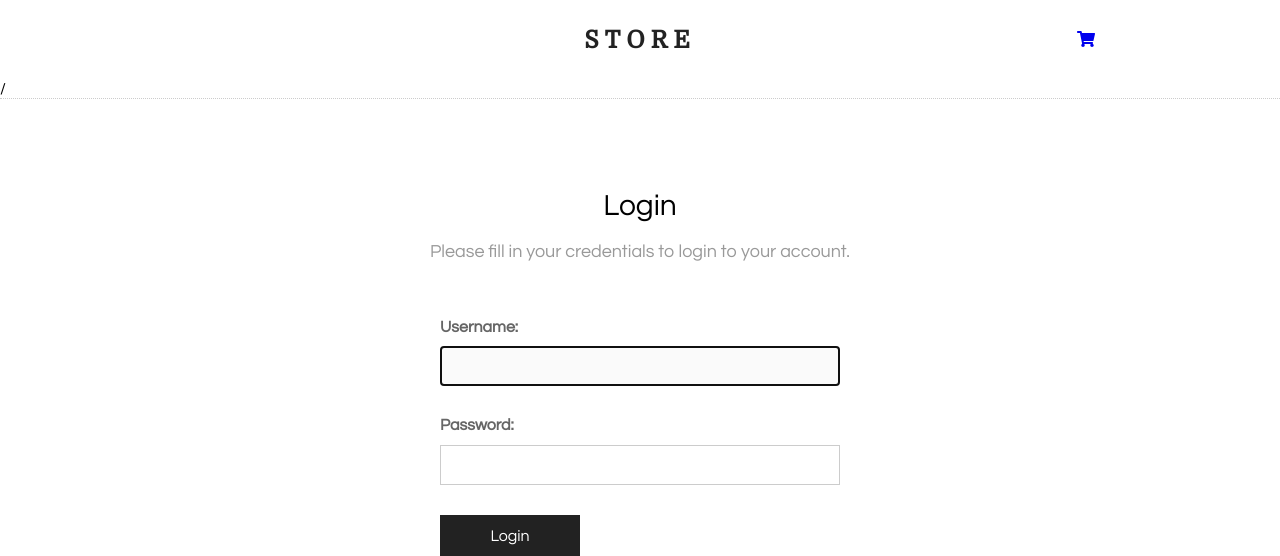
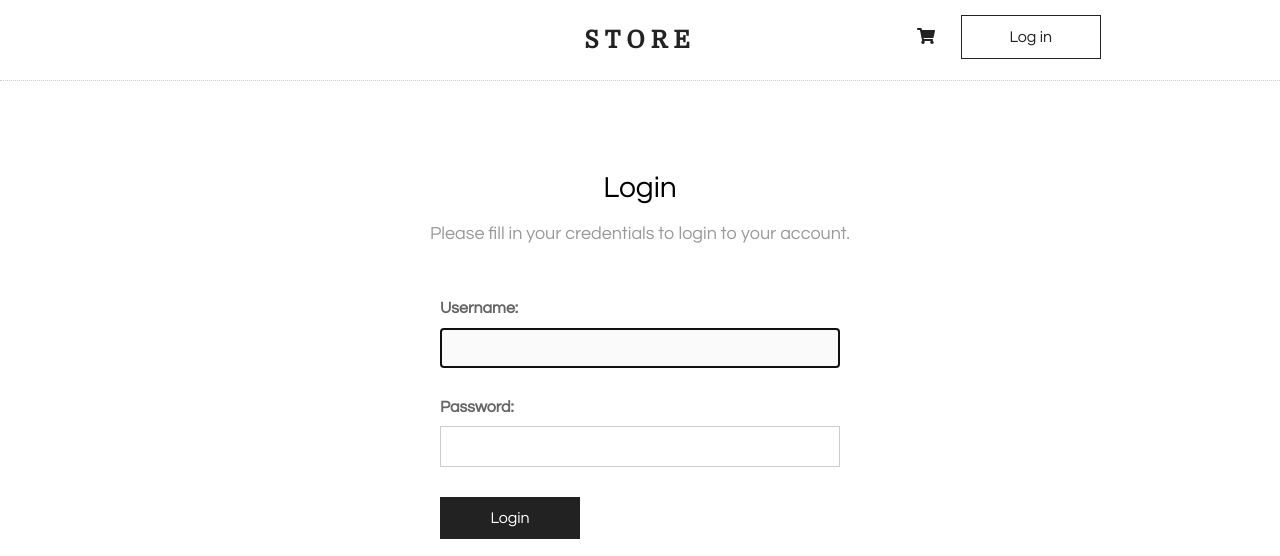
Before and after one commit to hichem2h/coretabs-store, a Django app: a page that uses templates/base.html in a window 1280 px wide. Shown: the top 556 px of the page. Run offline with Django 3.2, Linux system fonts and the light colour scheme; some libraries are stand-ins or nearby versions.

Commit message:
Add Login in Header

```diff
--- a/static/style.css
+++ b/static/style.css
@@ -35,18 +35,25 @@ header{
     color: #222;
     text-decoration: none;
 }
-
-#cart{
+#controls {
+    position: absolute;
+    top: 15px;
+    right: 14%;
+}
+#controls #cart{
+    position: relative;
+    display: inline-block;
     width: 30px;
     line-height: 30px;
-    color: #222; /*1*/
     text-align: center; /*1*/
-    position: absolute;
-    top: 25px;
-    right: 14%;
     cursor: pointer;
+    margin-right: 16px;
 }
-#cart-counter{
+#controls p { display: inline-block;}
+#controls #cart a{
+    color: #222;
+}
+#cart #cart-counter{
     width: 15px; /*2*/
     line-height: 15px; /*2*/
     background-color: #F44336;
@@ -57,7 +64,16 @@ header{
     position: absolute;
     top: 0px; /*2*/
     right: 0px; /*2*/
-    /* z-index: -1; */
+}
+#login{
+    display: inline-block;
+    width: 140px;
+    line-height: 40px;
+    font-size: 16px;
+    background: transparent;
+    border: 1px solid #222;
+    color: #222;
+    cursor: pointer;
 }
 /*Navbar Rules*/
 .nav{
--- a/templates/base.html
+++ b/templates/base.html
@@ -19,7 +19,9 @@
         <header>
             <h1 id="logo">
                 <a href="{% url 'home' %}">STORE</a>
-            </h1>{% url 'home' %}
+            </h1>
+
+            <div id="controls">
                 <div id="cart">
                     <!--1-->
                     <a href="{% url 'cart' %}"><i class="fas fa-shopping-cart"></i></a>
@@ -28,6 +30,13 @@
                     <span id="cart-counter">
                     {{ request.user.cart.items.all|length }}
                     </span>
+                    {% endif %}
+                </div>
+
+                {% if user.is_authenticated %}
+                <p>Hi, {{ user.username }}</p>
+                {% else  %}
+                <input type="button" id="login" onclick="location.href='{% url 'login' %}'" value="Log in" />
                 {% endif %}
             </div>
         </header>
```
Lines whose indentation alone changed are shown as unchanged.
